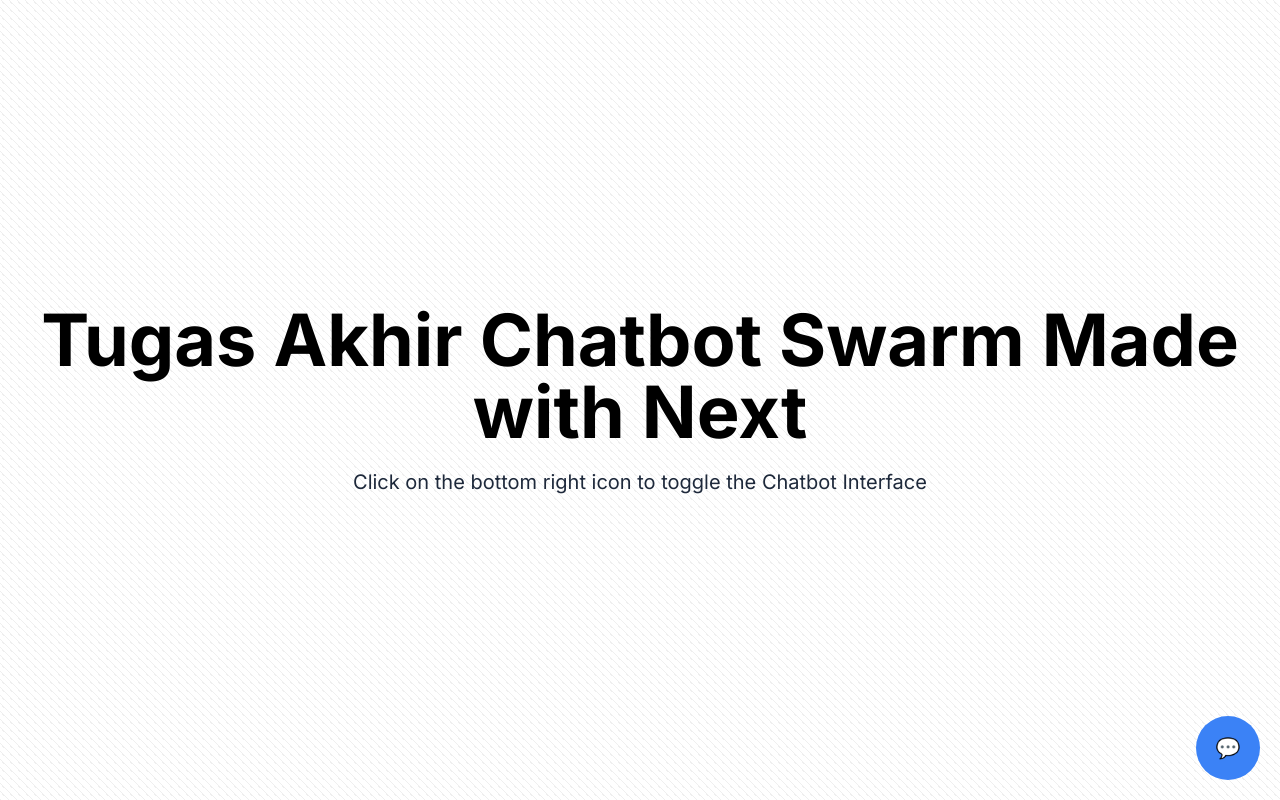
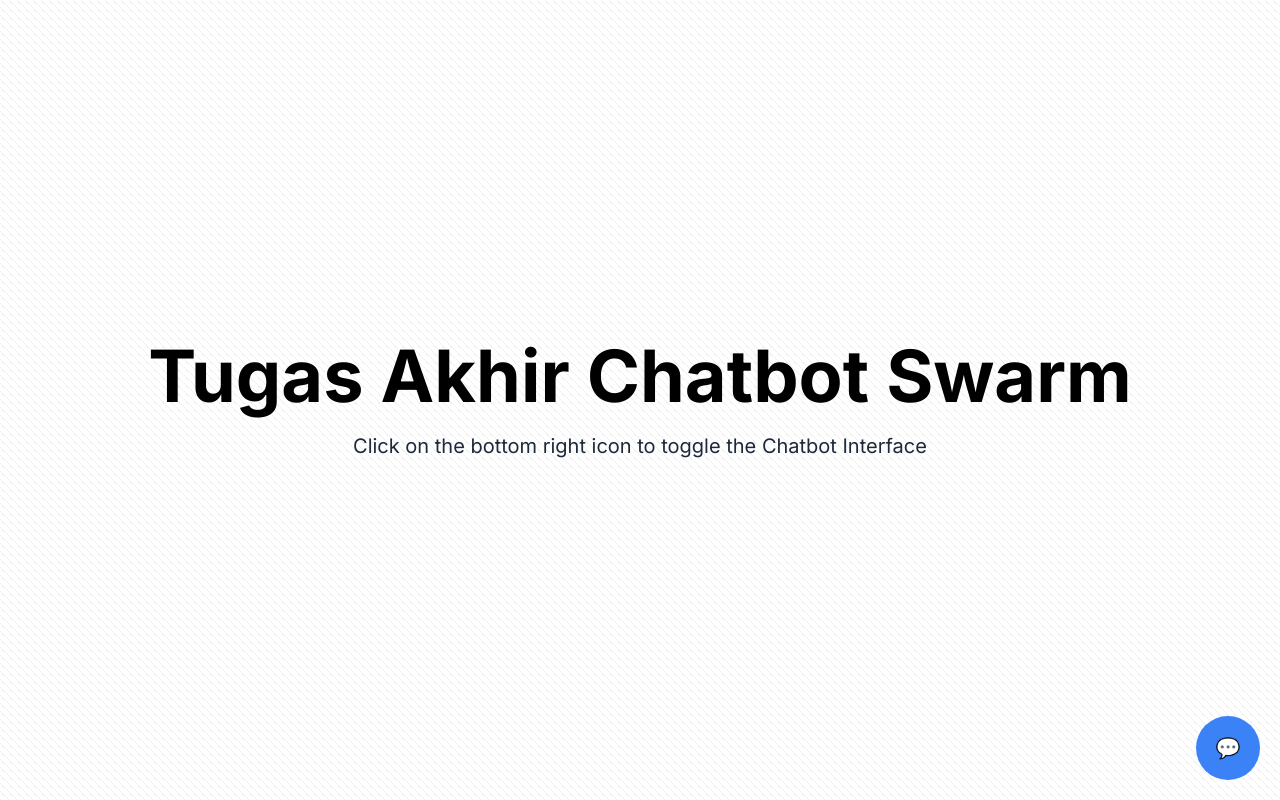
Before and after one commit to TA-Chetbot/chatbot-frontend-next, a Next.js app: page / in a window 1280 px wide. Built offline with nearby package versions, Linux system fonts and the light colour scheme.

Commit message:
refactor: change text

```diff
--- a/src/app/page.tsx
+++ b/src/app/page.tsx
@@ -7,7 +7,7 @@ export default function Home() {
     <>
       <div className="background-pattern w-screen h-screen">
         <div className="w-full h-full flex flex-col justify-center items-center gap-[20px] text-center">
-          <h1 className="text-black font-bold text-7xl">Tugas Akhir Chatbot Swarm Made with Next</h1>
+          <h1 className="text-black font-bold text-7xl">Tugas Akhir Chatbot Swarm</h1>
           <p className="text-xl text-slate-800">Click on the bottom right icon to toggle the Chatbot Interface</p>
         </div>
         <React.Suspense fallback={<div>Loading...</div>}>
```
